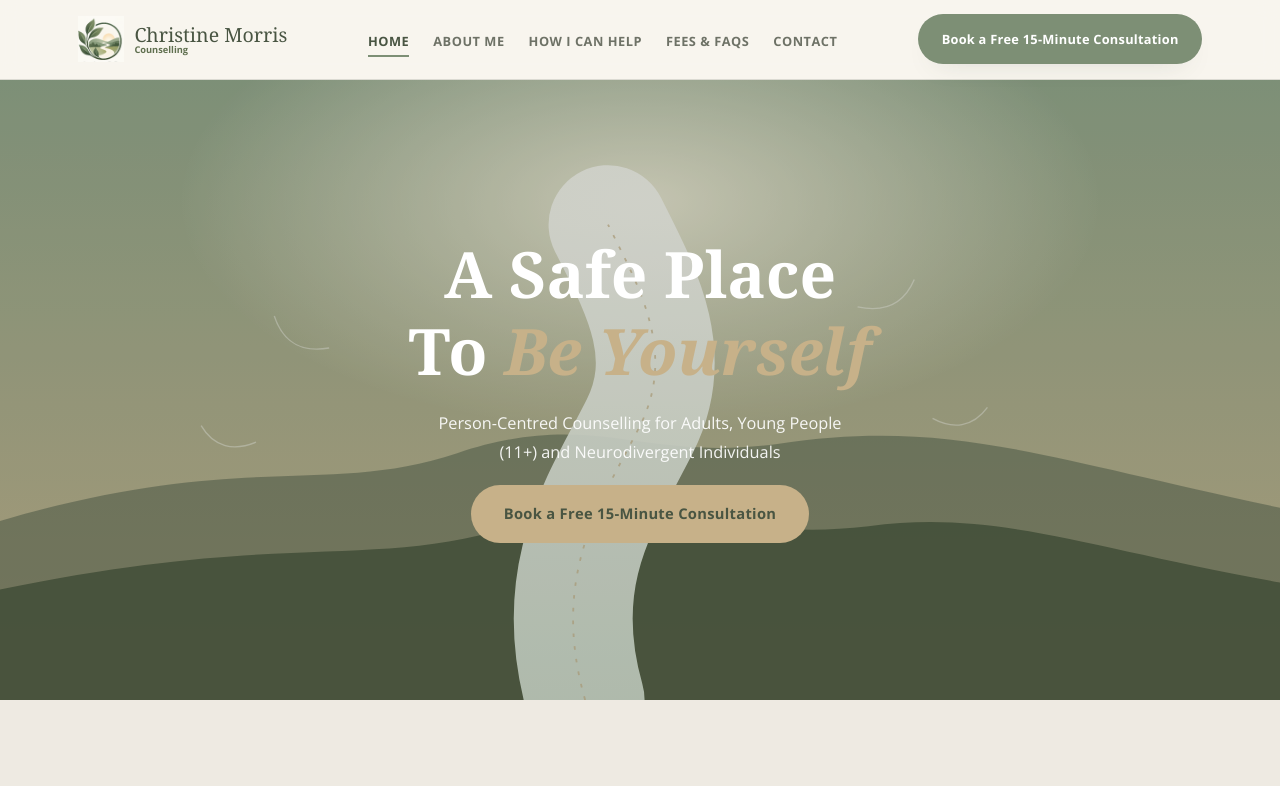
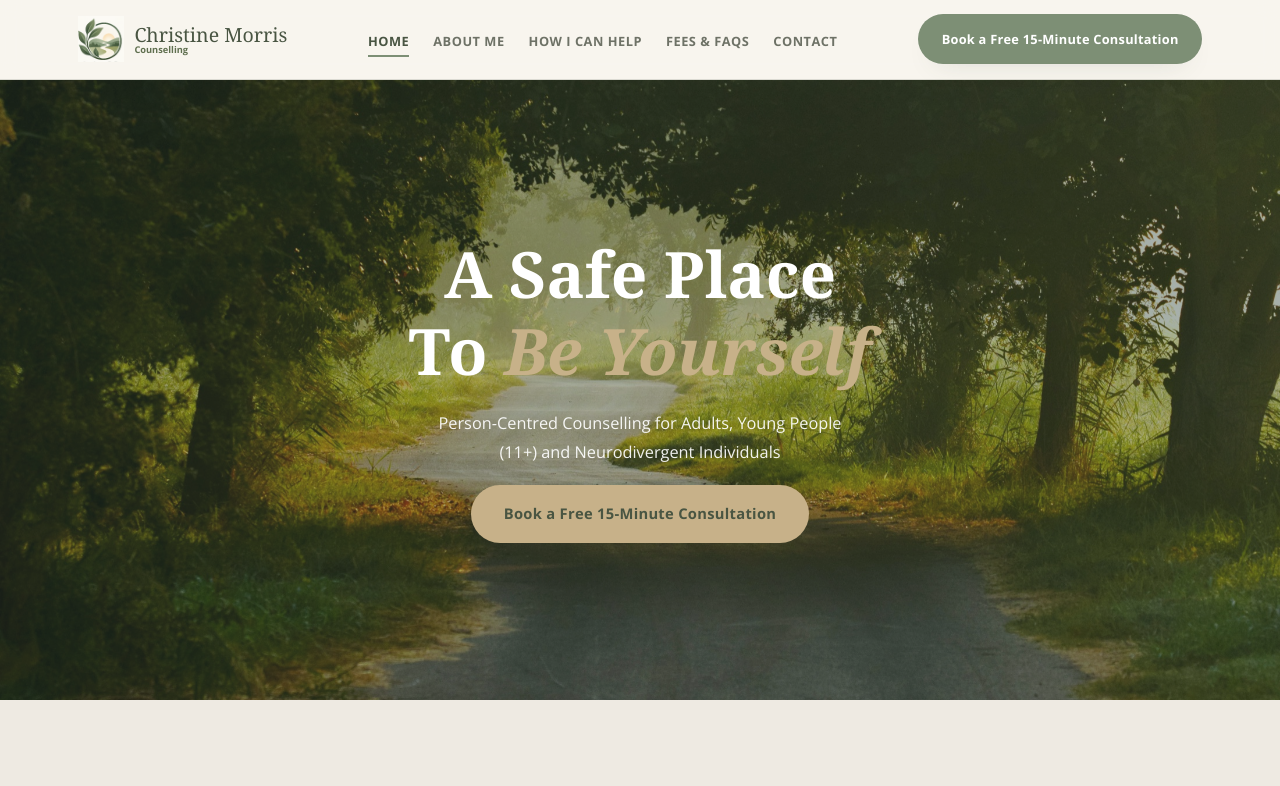
Before and after one commit to danmorriis/christinemorriscounselling, a plain HTML site: page index.html in a window 1280 px wide. Shown: the top 786 px of the page. Drawn offline with nearby package versions, Linux system fonts and the light colour scheme.

Commit message:
Use photography for the homepage hero and profile image
The hero gets a dark green tint so the heading stays readable.

Co-Authored-By: Claude Sonnet 5.5 <noreply@anthropic.com>

```diff
--- a/index.html
+++ b/index.html
@@ -194,7 +194,9 @@
 
   /* ---------- hero ---------- */
   .hero{position:relative;padding:0;overflow:hidden;}
-  .hero-art svg{width:100%;height:clamp(440px,60vw,620px);display:block;}
+  .hero-art{position:relative;}
+  .hero-art img{width:100%;height:clamp(440px,60vw,620px);display:block;object-fit:cover;object-position:center 60%;}
+  .hero-art::after{content:"";position:absolute;inset:0;background:rgba(46,67,56,.42);}
   .hero-copy{
     position:absolute;inset:0;display:flex;flex-direction:column;align-items:center;justify-content:center;
     text-align:center;color:var(--white);padding:2rem;gap:1.2rem;
@@ -523,33 +525,7 @@
 
   <div class="hero">
     <div class="hero-art">
-      <svg viewBox="0 0 1400 700" preserveAspectRatio="xMidYMax slice" role="img" aria-label="Illustrated woodland pathway with sunlight through the trees">
-        <defs>
-          <linearGradient id="skyGrad" x1="0" y1="0" x2="0" y2="1">
-            <stop offset="0" stop-color="#8FA287"/>
-            <stop offset="1" stop-color="#C7B189"/>
-          </linearGradient>
-          <linearGradient id="pathGrad" x1="0" y1="0" x2="0" y2="1">
-            <stop offset="0" stop-color="#F8F5EF"/>
-            <stop offset="1" stop-color="#DDE6D8"/>
-          </linearGradient>
-          <radialGradient id="sunGlow" cx="50%" cy="22%" r="36%">
-            <stop offset="0" stop-color="#F8F0DC" stop-opacity=".85"/>
-            <stop offset="1" stop-color="#F8F0DC" stop-opacity="0"/>
-          </radialGradient>
-        </defs>
-        <rect width="1400" height="700" fill="url(#skyGrad)"/>
-        <rect width="1400" height="700" fill="url(#sunGlow)"/>
-        <path d="M-50 520 C 250 420 350 480 500 430 C 650 380 700 440 850 420 C 1050 390 1150 440 1450 500 L1450 700 L-50 700 Z" fill="#495542" opacity=".5"/>
-        <path d="M-50 590 C 300 510 400 560 560 510 C 720 460 780 530 950 510 C 1100 490 1200 540 1450 580 L1450 700 L-50 700 Z" fill="#3C4830" opacity=".72"/>
-        <path d="M640 700 C 600 560 660 480 700 400 C 740 320 700 250 665 180" stroke="url(#pathGrad)" stroke-width="130" fill="none" stroke-linecap="round" opacity=".9"/>
-        <path d="M640 700 C 600 560 660 480 700 400 C 740 320 700 250 665 180" stroke="#C7B189" stroke-width="2" fill="none" stroke-dasharray="4 10" opacity=".75"/>
-        <g opacity=".45" stroke="#F8F5EF" stroke-width="1.5" fill="none">
-          <path d="M300 280c10 30 30 40 60 35"/><path d="M1000 240c-12 28-34 36-62 30"/>
-          <path d="M220 400c14 24 36 28 60 18"/><path d="M1080 380c-16 22-38 24-60 12"/>
-        </g>
-        <rect width="1400" height="700" fill="#2E4338" opacity=".2"/>
-      </svg>
+      <img src="images/home-hero.jpg" alt="A misty country lane lit by early sunlight beneath overhanging trees">
     </div>
     <div class="hero-copy">
       <h1>A Safe Place To <em>Be Yourself</em></h1>
@@ -563,7 +539,7 @@
     <div class="wrap two-col reverse reveal">
       <div class="art-col">
         <div class="art square">
-          <img src="images/christine.jpg" alt="Christine Morris, counsellor">
+          <img src="images/home-profile.jpg" alt="Christine Morris, counsellor" loading="lazy" style="object-position:50% 25%;">
         </div>
         <ul class="art-caption">
           <li>MBACP Registered</li>
```
Also changed, not shown: images/home-hero.jpg (added), images/home-profile.jpg (added).
